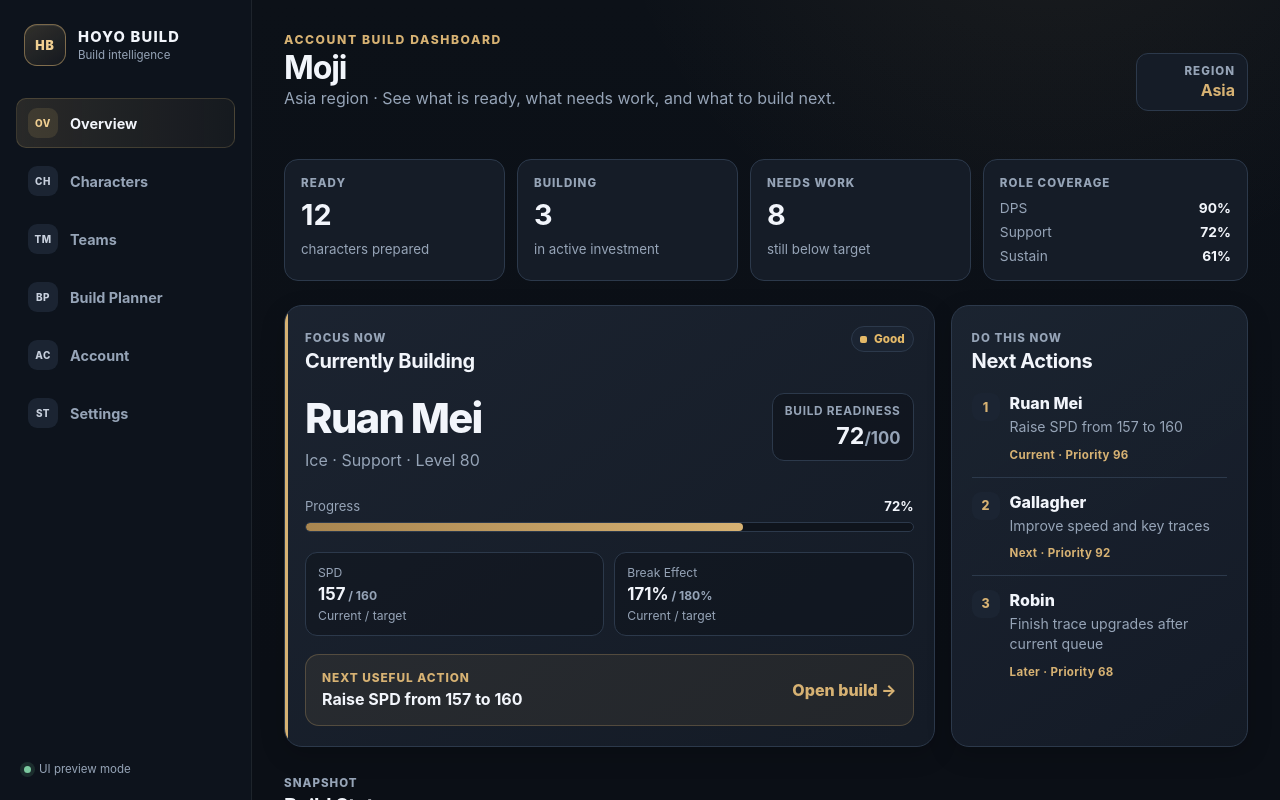
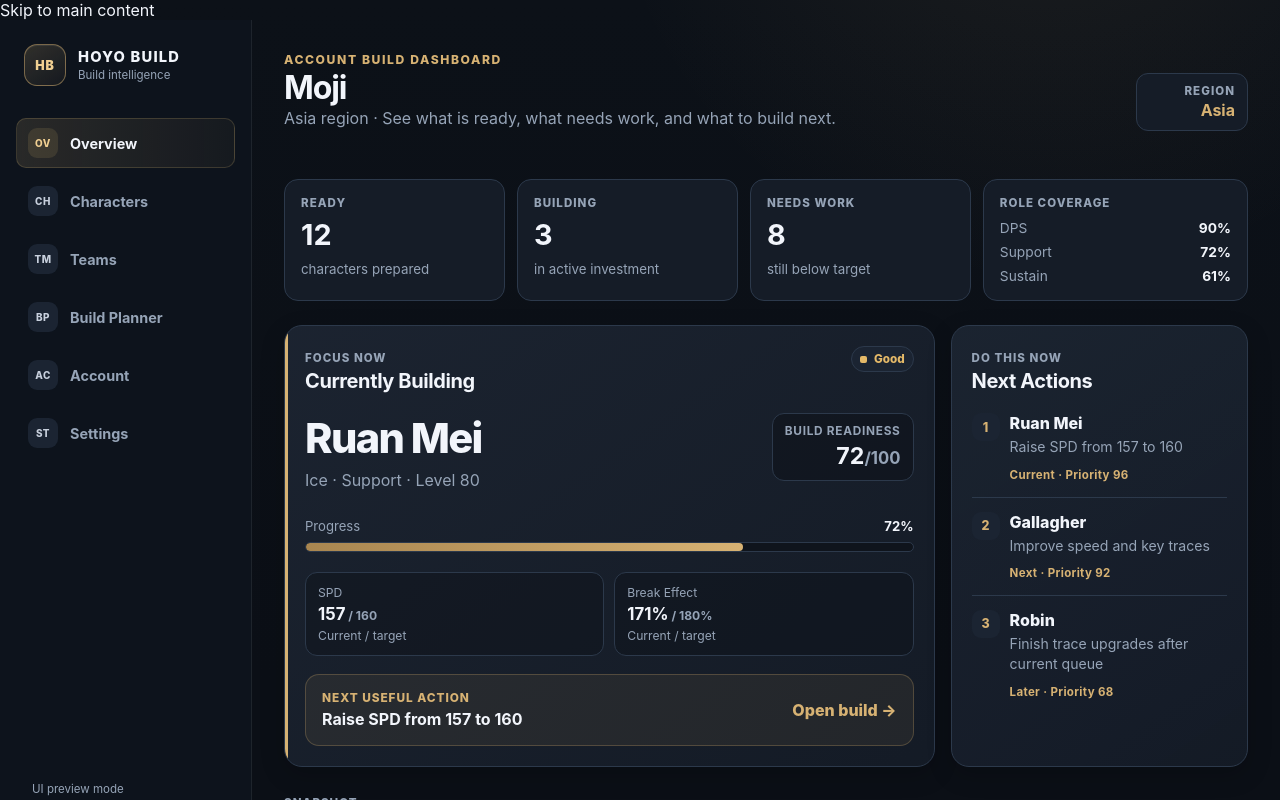
Before and after one commit to Mojimini/hoyo_2, a React (Vite) app: page / in a window 1280 px wide. Shown: the top 800 px of the page. Built offline with nearby package versions, Linux system fonts and the light colour scheme.

Commit message:
polish app shell accessibility

```diff
--- a/src/layout/AppShell.tsx
+++ b/src/layout/AppShell.tsx
@@ -11,6 +11,8 @@ const navItems = [
 
 export function AppShell() {
   return (
+    <>
+      <a className="skip-link" href="#main-content">Skip to main content</a>
       <div className="app-shell">
         <aside className="sidebar" aria-label="Application sidebar">
           <div className="brand-block">
@@ -30,15 +32,16 @@ export function AppShell() {
             ))}
           </nav>
 
-        <div className="sidebar-footer" aria-hidden="true">
-          <span className="status-dot" />
-          UI preview mode
+          <div className="sidebar-footer">
+            <span className="sidebar-status-dot" aria-hidden="true" />
+            <span>UI preview mode</span>
           </div>
         </aside>
 
-      <main className="main" id="main-content">
+        <main className="main" id="main-content" tabIndex={-1}>
           <Outlet />
         </main>
       </div>
+    </>
   );
 }
```
Lines whose indentation alone changed are shown as unchanged.
